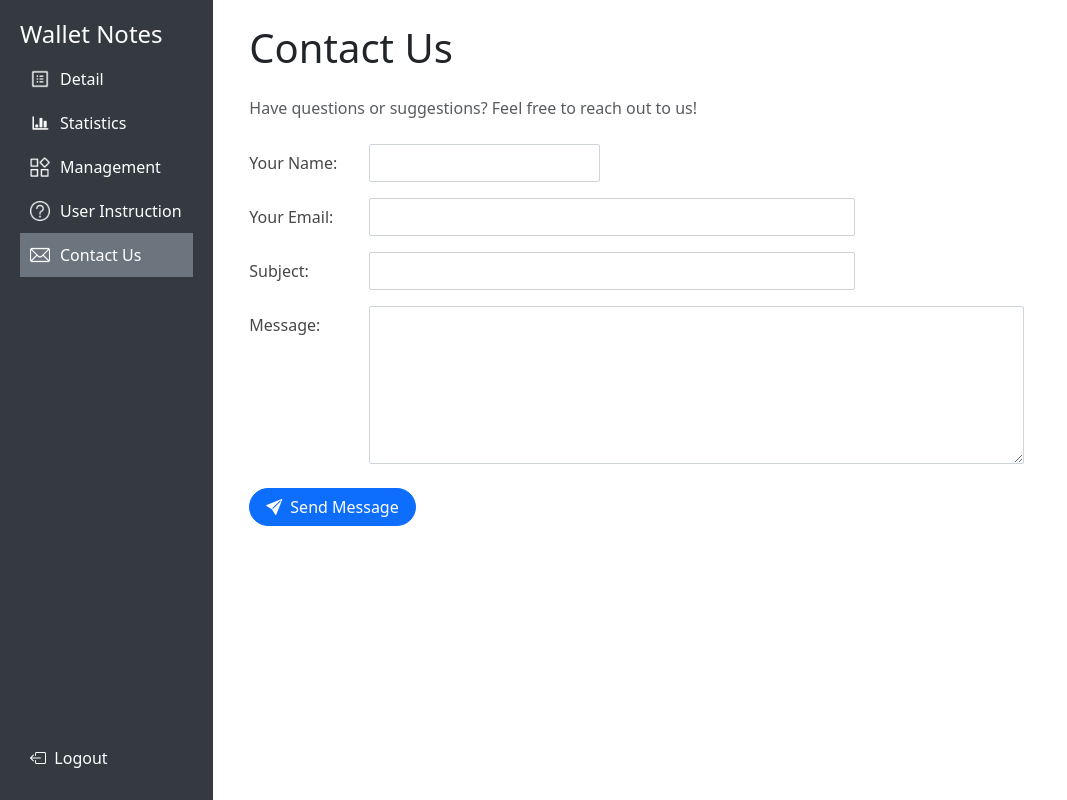
After one commit to Elliooot/Personal-Financial-Tracker, a Django app: page /contact/ in a window 1280 px wide. The commit adds this page. Shown: the whole page, without its empty margins (0-1067 px from the left). Run offline with Django 5.2, Linux system fonts and the light colour scheme; the visitor is signed in with stand-in values (Sample User, id 1); some libraries are stand-ins or nearby versions.

Commit message:
create contact us page

```diff
--- a/finance/views.py
+++ b/finance/views.py
@@ -700,3 +700,38 @@ def get_statistics_data(request):
 
 def user_instruction(request):
     return render(request, 'user_instruction.html')
+
+@login_required
+def contact_view(request):
+    if request.method == 'POST':
+        name = request.POST.get('name')
+        email = request.POST.get('email')
+        subject = request.POST.get('subject')
+        message = request.POST.get('message')
+
+        try:
+            from django.core.mail import send_mail
+            from django.conf import settings
+
+            email_message = f"""
+            User name: {name}
+            User email: {email}
+            Message: {message}
+            """
+
+            send_mail(
+                subject=f"Wallet Notes Contact: {subject}",
+                message=email_message,
+                from_email=settings.DEFAULT_FROM_EMAIL,
+                recipient_list=[settings.ADMIN_EMAIL],
+                fail_silently=False,
+            )
+
+            messages.success(request, 'Your message has been sent successfully!')
+            return redirect('contact')
+
+        except Exception as e:
+            messages.error(request, f'Sorry, there was an error sending your message. Please try again later.')
+            return redirect('contact')
+
+    return render(request, 'contact.html')
--- a/personal_finance_tracker/urls.py
+++ b/personal_finance_tracker/urls.py
@@ -28,6 +28,8 @@ urlpatterns = [
     path('detail/', views.detail_view, name='detail'),
     path('statistics/', views.statistics_view, name='statistics'),
     path('management/', views.management_view, name='management'),
+    path('user-instruction/', views.user_instruction, name='user_instruction'),
+    path('contact/', views.contact_view, name='contact'),
     path('add-transaction/', views.add_transaction_view, name='add_transaction'),
     path('delete-transaction/', delete_transaction_view, name='delete_transaction'),
     path('api/transactions/dates/', views.get_transaction_dates, name='transaction_dates'),
@@ -43,7 +45,6 @@ urlpatterns = [
     path('delete-currency/', views.delete_currency_view, name='delete_currency'),
     path('add-account/', views.add_account_view, name='add_account'),
     path('delete-account/', views.delete_account_view, name='delete_account'),
-    path('user-instruction/', views.user_instruction, name='user_instruction'),
     path('get-accounts/', views.get_accounts_view, name='get_accounts'),
     path('toggle-save-transaction/', views.toggle_save_transaction, name='toggle_save_transaction'),
 ]
--- a/templates/base.html
+++ b/templates/base.html
@@ -88,7 +88,10 @@
         <a href="{% url 'user_instruction' %}" id="user-instruction-link" class="{% block active_user_instruction %}{% endblock %}">
           <img src="{% static 'img/instruction.png' %}" alt="User Instruction Logo" class="sidebar-logo">
           User Instruction
-
+        </a>
+        <a href="{% url 'contact' %}" id="contact-link" class="{% block active_contact %}{% endblock %}">
+          <img src="{% static 'img/contact.png' %}" alt="Contact Logo" class="sidebar-logo">
+          Contact Us
         </a>
         <a href="{% url 'logout' %}" class="logout-btn">
           <i class="bi bi-box-arrow-left"></i>&nbsp;&nbsp;Logout
@@ -1066,7 +1069,7 @@
       if (categoryData && Object.keys(categoryData).length > 0) {
         chart.data.labels = Object.keys(categoryData);
         chart.data.datasets[0].data = Object.values(categoryData);
-        chart.data.datasets[0].backgroundColor = ['#A8DFF1', '#ECBA73', '#F5E2D4', '#024757', '#E5989B'];
+        chart.data.datasets[0].backgroundColor = ['#A8DFF1', '#ECBA73', '#F5E2D4', '#297487', '#E5989B', '#FFD698', '#6FA0C6', '#E6ACDD', '#946181', '#FFB069'];
         chart.data.datasets[0].datalabels.color = '#FFCE56';
       } else {
         chart.data.labels = [`No ${type.charAt(0).toUpperCase() + type.slice(1)} Data`];
@@ -1955,11 +1958,11 @@
     }
 
     function exportToCSV() {
-      const headers = ["Date", "Categories", "Pending", "Description"];
+      const headers = ["Date", "Categories", "Type", "Currency", "Amount", "Account", "Description"];
       const csvContent = "data:text/csv;charset=utf-8,"
           + headers.join(",") + "\n"
           + transactions.map(t =>
-              `${t.date},${t.category},${t.amount},${t.description}`
+              `${t.date},${t.category},${t.transaction_type ? 'Income' : 'Expense'},${t.currency},${t.amount},${t.account},${t.description}`
           ).join("\n");
 
       const encodedUri = encodeURI(csvContent);
--- /dev/null
+++ b/templates/contact.html
@@ -0,0 +1,89 @@
+{% extends 'base.html' %}
+
+{% block title %}Contact Us - Wallet Notes{% endblock %}
+
+{% block active_contact %}active{% endblock %}
+
+{% block content %}
+
+<style>
+    .container {
+    margin-bottom: 10px;
+    margin-left: 0;
+    padding-left: 10;
+    max-width: 100%;
+    }
+
+    .contact-form label {
+        color: #474747;
+        width: 120px;
+    }
+
+    .contact-form label {
+        color: #474747;
+    }
+
+    .contact-form .form-control {
+        border-radius: 2px;
+        border: 1px solid #ced4da;
+    }
+
+    .contact-form .btn-primary:hover {
+        background-color: #0b5ed7;
+        transform: translateY(-1px);
+        box-shadow: 0 4px 8px rgba(0,0,0,0.1);
+    }
+</style>
+
+<div class="container">
+    <h1 class="mb-4">Contact Us</h1>
+    <p class="text-muted mb-4">Have questions or suggestions? Feel free to reach out to us!</p>
+
+    {% if messages %}
+    {% for message in messages %}
+    <div class="alert alert-{{ message.tags }} mb-4">
+        {{ message }}
+    </div>
+    {% endfor %}
+    {% endif %}
+
+    <form method="post" class="contact-form">
+        {% csrf_token %}
+        <div class="form-group row mb-3">
+            <label for="name" class="col-sm-2 col-form-label">Your Name:</label>
+            <div class="col-sm-3">
+                <input type="text" class="form-control" id="name" name="name" required>
+            </div>
+        </div>
+
+        <div class="form-group row mb-3">
+            <label for="email" class="col-sm-2 col-form-label">Your Email:</label>
+            <div class="col-sm-6">
+                <input type="email" class="form-control" id="email" name="email" required>
+            </div>
+        </div>
+
+        <div class="form-group row mb-3">
+            <label for="subject" class="col-sm-2 col-form-label">Subject:</label>
+            <div class="col-sm-6">
+                <input type="text" class="form-control" id="subject" name="subject" required>
+            </div>
+        </div>
+
+        <div class="form-group row mb-4">
+            <label for="message" class="col-sm-2 col-form-label">Message:</label>
+            <div class="col-sm-8">
+                <textarea class="form-control" id="message" name="message" rows="6" required></textarea>
+            </div>
+        </div>
+
+        <div class="form-group row">
+            <div class="col-sm-8">
+                <button type="submit" class="btn btn-primary px-3 rounded-pill">
+                    <i class="bi bi-send-fill me-2"></i>Send Message
+                </button>
+            </div>
+        </div>
+    </form>
+</div>
+{% endblock %}
```
Also changed, not shown: personal_finance_tracker/settings.py (+10 -0 lines), static/img/contact.png (added), static/img/instruction.png (added).
